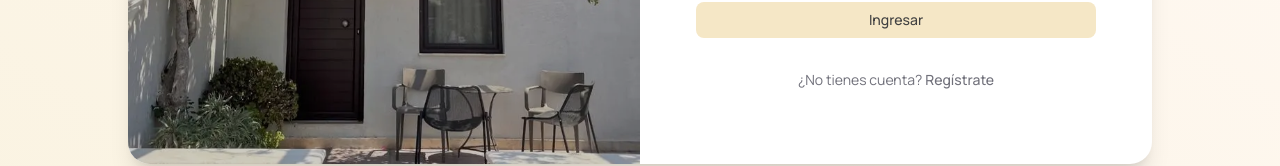
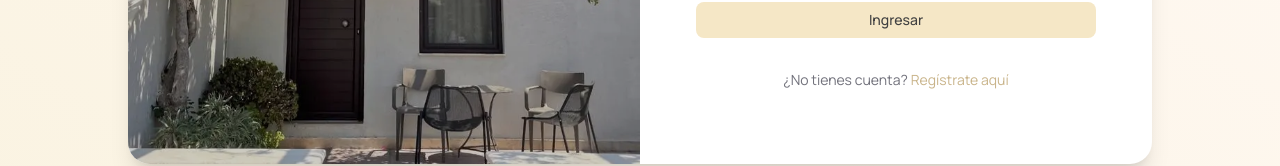
Before and after one commit to Giands96/wasiq-project-front, a Next.js app: page /login in a window 1280 px wide. Shown: the part 612-778 px from the top of the page. Built offline with nearby package versions, Linux system fonts and the light colour scheme; no server answers.

Commit message:
fix: cambiar etiqueta span por Link

```diff
--- a/modules/auth/components/LoginForm.tsx
+++ b/modules/auth/components/LoginForm.tsx
@@ -160,9 +160,9 @@ export const LoginForm = () => {
                   {/* SIGN UP */}
                   <p className="text-center text-sm text-muted-foreground">
                     ¿No tienes cuenta?{" "}
-                    <span className="font-medium text-foreground cursor-pointer hover:underline">
-                      Regístrate
-                    </span>
+                    <Link href={ROUTES.AUTH.REGISTER} className="text-primary-button hover:underline">
+                      Regístrate aquí
+                    </Link>
                   </p>
 
                 </form>
```
